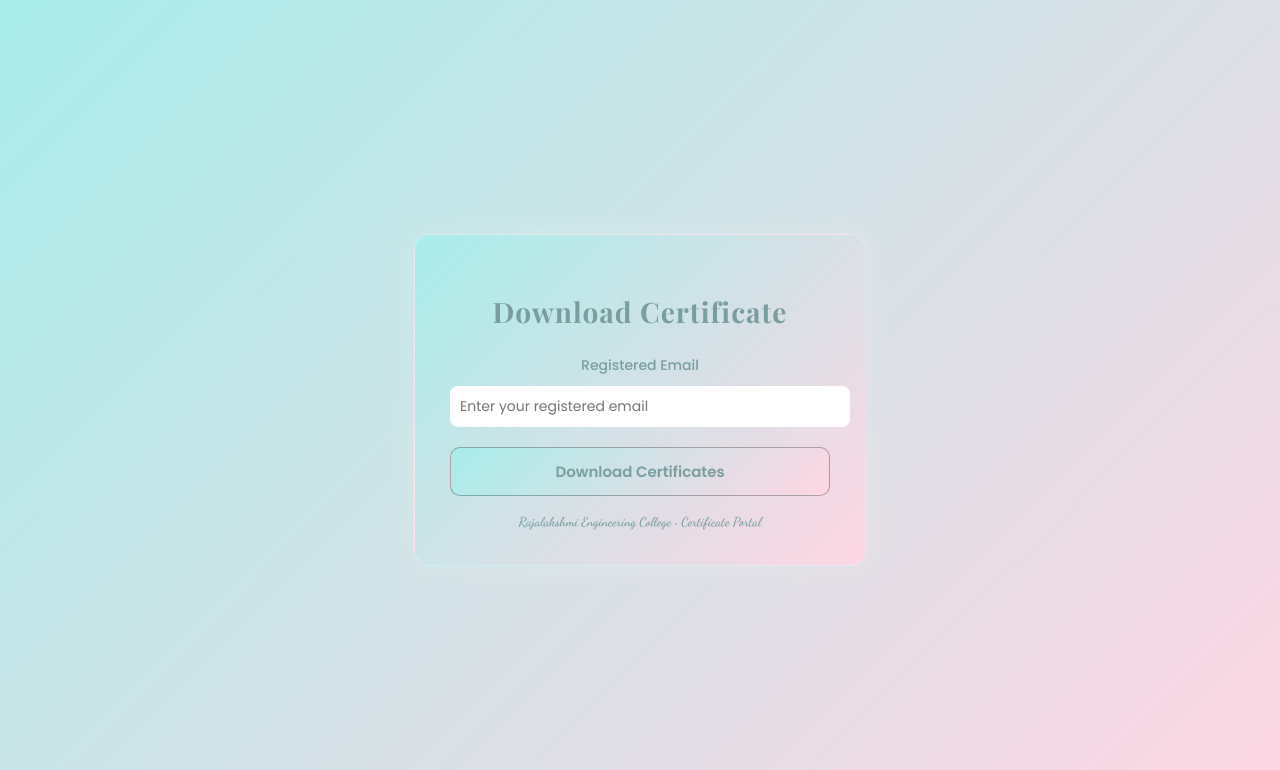
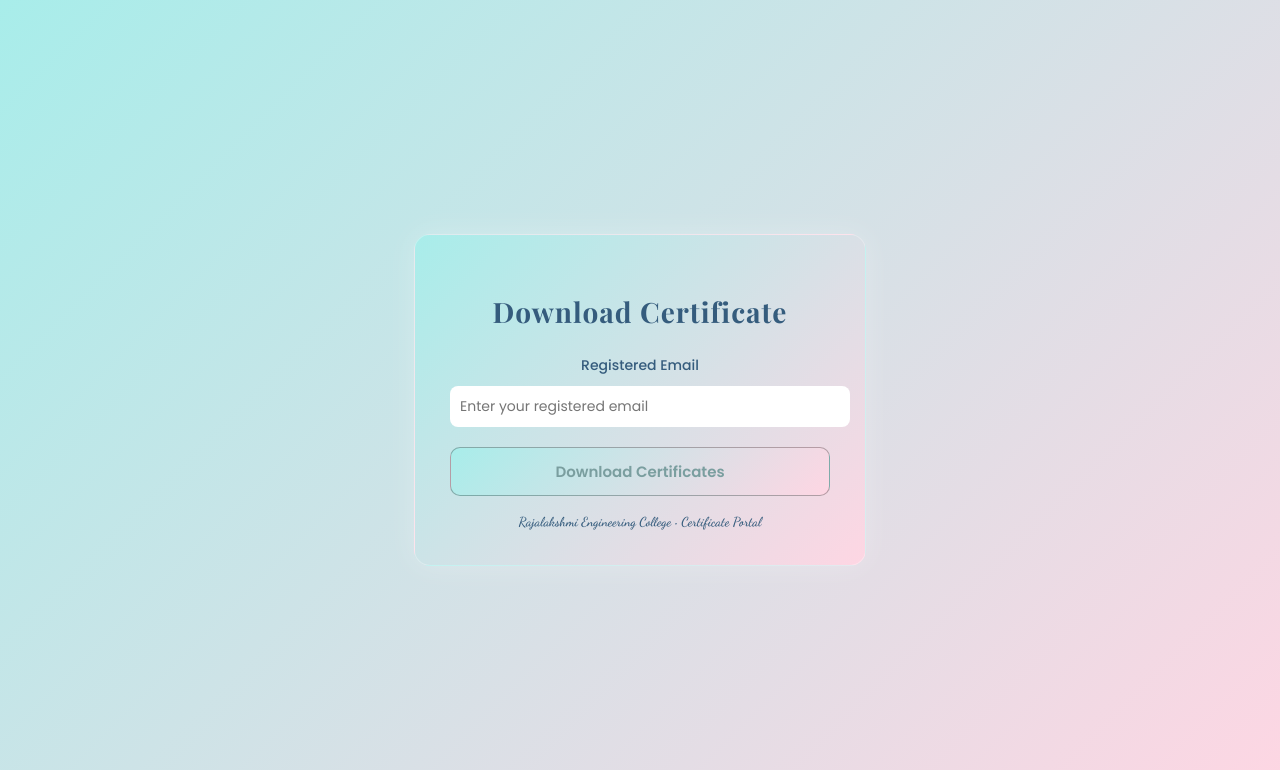
Before and after one commit to VickxR/Internship, a Flask app: page /certificate in a window 1280 px wide. Shown: the top 770 px of the page. Run offline with Flask 3, Linux system fonts and the light colour scheme.

Commit message:
Code modified

```diff
--- a/Project/templates/certificate.html
+++ b/Project/templates/certificate.html
@@ -101,15 +101,15 @@
 <body>
 
 <div class="container">
-    <h2 style="color:#7A9E9F;">Download Certificate</h2>
+    <h2 style="color:#355C7D;">Download Certificate</h2>
 
     <form method="POST">
-        <label style="color:#7A9E9F;">Registered Email</label>
+        <label style="color:#355C7D;">Registered Email</label>
         <input type="email" name="email" placeholder="Enter your registered email" required>
         <button type="submit">Download Certificates</button>
     </form>
 
-    <div class="footer-text" style="color:#7A9E9F;">
+    <div class="footer-text" style="color:#355C7D;">
         Rajalakshmi Engineering College • Certificate Portal
     </div>
 </div>
--- a/Project/templates/signin.html
+++ b/Project/templates/signin.html
@@ -33,7 +33,7 @@
     h2 {
         text-align: center;
         margin-bottom: 25px;
-        color: #7A9E9F;
+        color: #355C7D;
         letter-spacing: 1px;
         font-family: 'Playfair Display', serif;
         font-size: 30px;
@@ -72,7 +72,7 @@
         border: none;
         font-family: 'Poppins', sans-serif;
         background: linear-gradient(135deg, #FED6E3, #A8EDEA);
-        color: #7A9E9F;
+        color: #355C7D;
         box-shadow: 0 8px 20px rgba(0, 0, 0, 0.15);
     }
 
--- a/Project/templates/success.html
+++ b/Project/templates/success.html
@@ -139,12 +139,12 @@
 
 <div class="container">
     <div class="celebrate">🎉 Congratulations! 🎉</div>
-    <h1 style="color:#7A9E9F;">Registration Successful</h1>
+    <h1 style="color:#355C7D;">Registration Successful</h1>
     <p style="color:#7A9E9F;">You have successfully registered for the event.<br>
        We’re excited to have you with us!</p>
 
     <a href="/">
-        <button class="home-btn" style="color:#7A9E9F;">Go Back to Home</button>
+        <button class="home-btn" style="color:#355C7D;">Go Back to Home</button>
     </a>
 </div>
 
```
Also changed, not shown: Project/templates/Register.html (+5 -5 lines).
